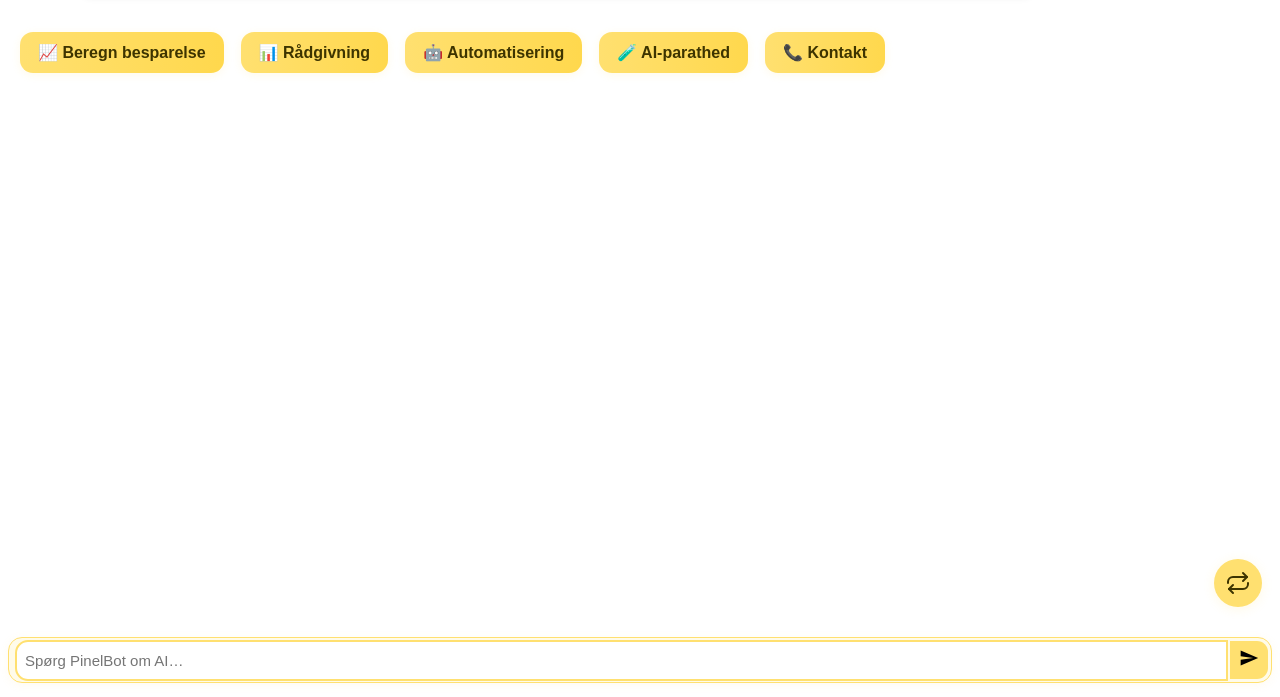
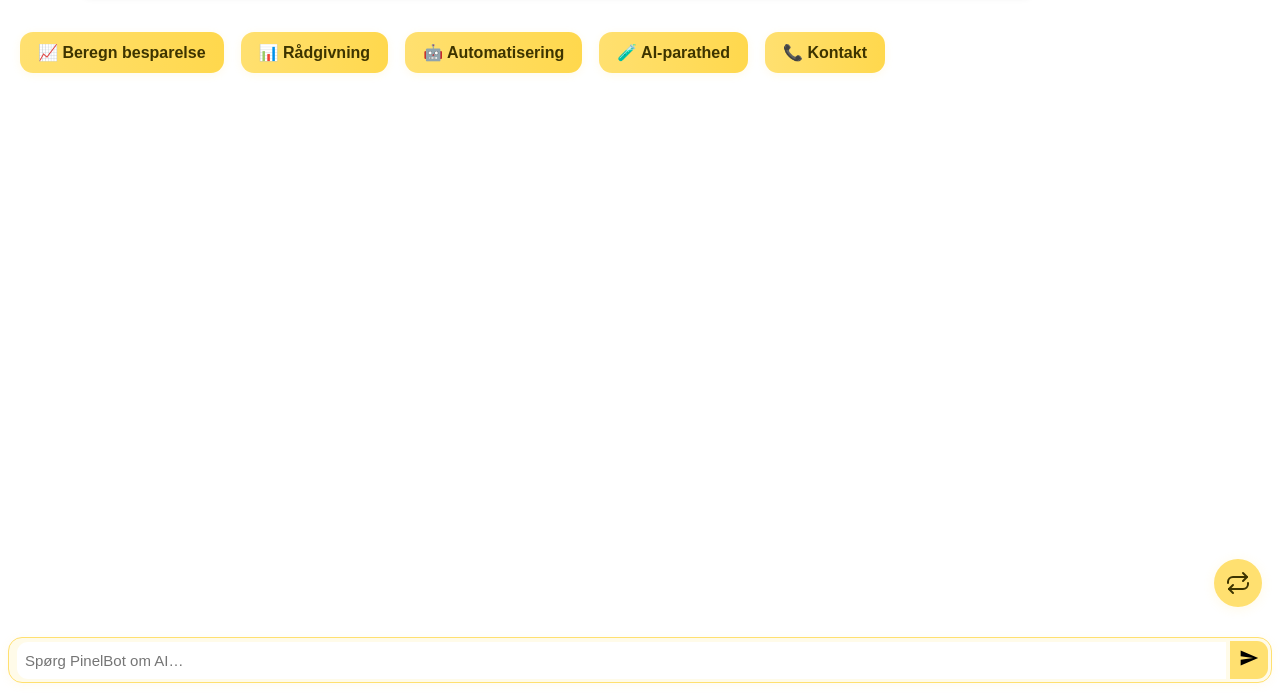
Before and after one commit to Growhubdk/pinelbot, a website: page index.html in a window 1280 px wide. Shown: the part 103-800 px from the top of the page. Drawn offline with Linux system fonts and the light colour scheme.

Commit message:
Fix: Kun én gul ramme om inputfelt – ingen dobbelt border/outline

```diff
--- a/style.css
+++ b/style.css
@@ -83,10 +83,13 @@ body, html {
   border-radius: 11px 0 0 11px;
   background: transparent;
   box-sizing: border-box;
+  box-shadow: none;
 }
+
 #user-input:focus {
   background: #fff;
-  outline: 2px solid #ffe070;
+  outline: none;
+  box-shadow: 0 0 0 2px #ffe07050; /* svag gul skygge ved fokus */
 }
 
 #send-button {
@@ -427,3 +430,10 @@ body, html {
     background: #ffe070 !important;
   }
 }
+
+#user-input,
+#user-input:focus {
+  border: none !important;
+  outline: none !important;
+  box-shadow: none !important;
+}
```
